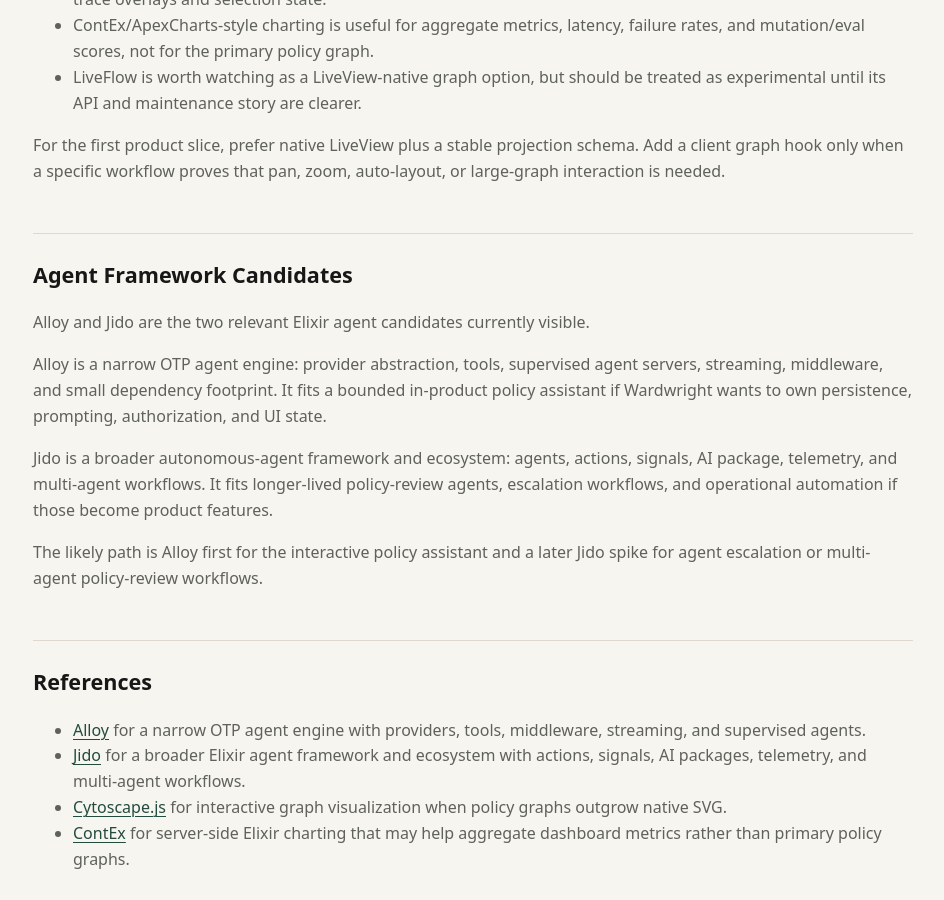
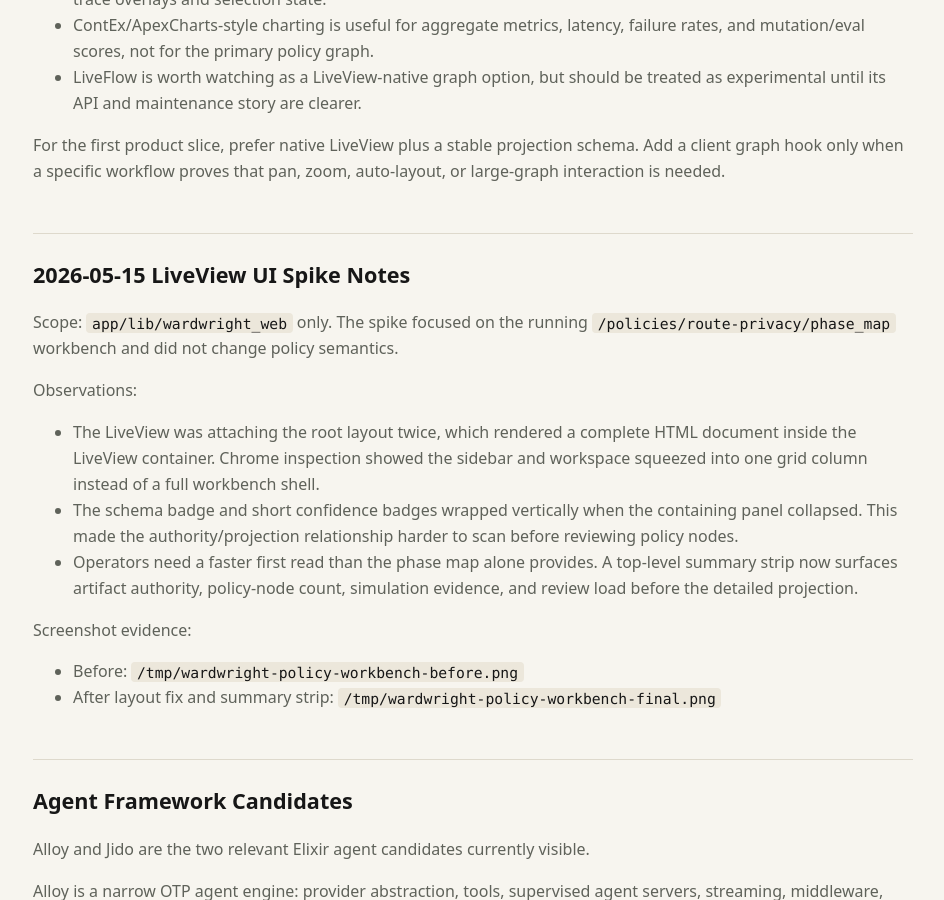
Before and after one commit to bglusman/ingary, a Jekyll site: the page built from docs/policy-workbench-ui-experiments.md, in a window 1280 px wide and 900 px high, scrolled down 3522 px. Shown: the whole window, without its empty margins (167-1111 px from the left). Built offline with Jekyll 4.4.1, drawn with Linux system fonts in a browser that asks for light colours.

Commit message:
Fix LiveView workbench layout scan

```diff
--- a/docs/policy-workbench-ui-experiments.md
+++ b/docs/policy-workbench-ui-experiments.md
@@ -153,6 +153,30 @@
 schema. Add a client graph hook only when a specific workflow proves that pan,
 zoom, auto-layout, or large-graph interaction is needed.
 
+## 2026-05-15 LiveView UI Spike Notes
+
+Scope: `app/lib/wardwright_web` only. The spike focused on the running
+`/policies/route-privacy/phase_map` workbench and did not change policy
+semantics.
+
+Observations:
+
+- The LiveView was attaching the root layout twice, which rendered a complete
+  HTML document inside the LiveView container. Chrome inspection showed the
+  sidebar and workspace squeezed into one grid column instead of a full
+  workbench shell.
+- The schema badge and short confidence badges wrapped vertically when the
+  containing panel collapsed. This made the authority/projection relationship
+  harder to scan before reviewing policy nodes.
+- Operators need a faster first read than the phase map alone provides. A
+  top-level summary strip now surfaces artifact authority, policy-node count,
+  simulation evidence, and review load before the detailed projection.
+
+Screenshot evidence:
+
+- Before: `/tmp/wardwright-policy-workbench-before.png`
+- After layout fix and summary strip: `/tmp/wardwright-policy-workbench-final.png`
+
 ## Agent Framework Candidates
 
 Alloy and Jido are the two relevant Elixir agent candidates currently visible.
```
Also changed, not shown: 3 other files.
